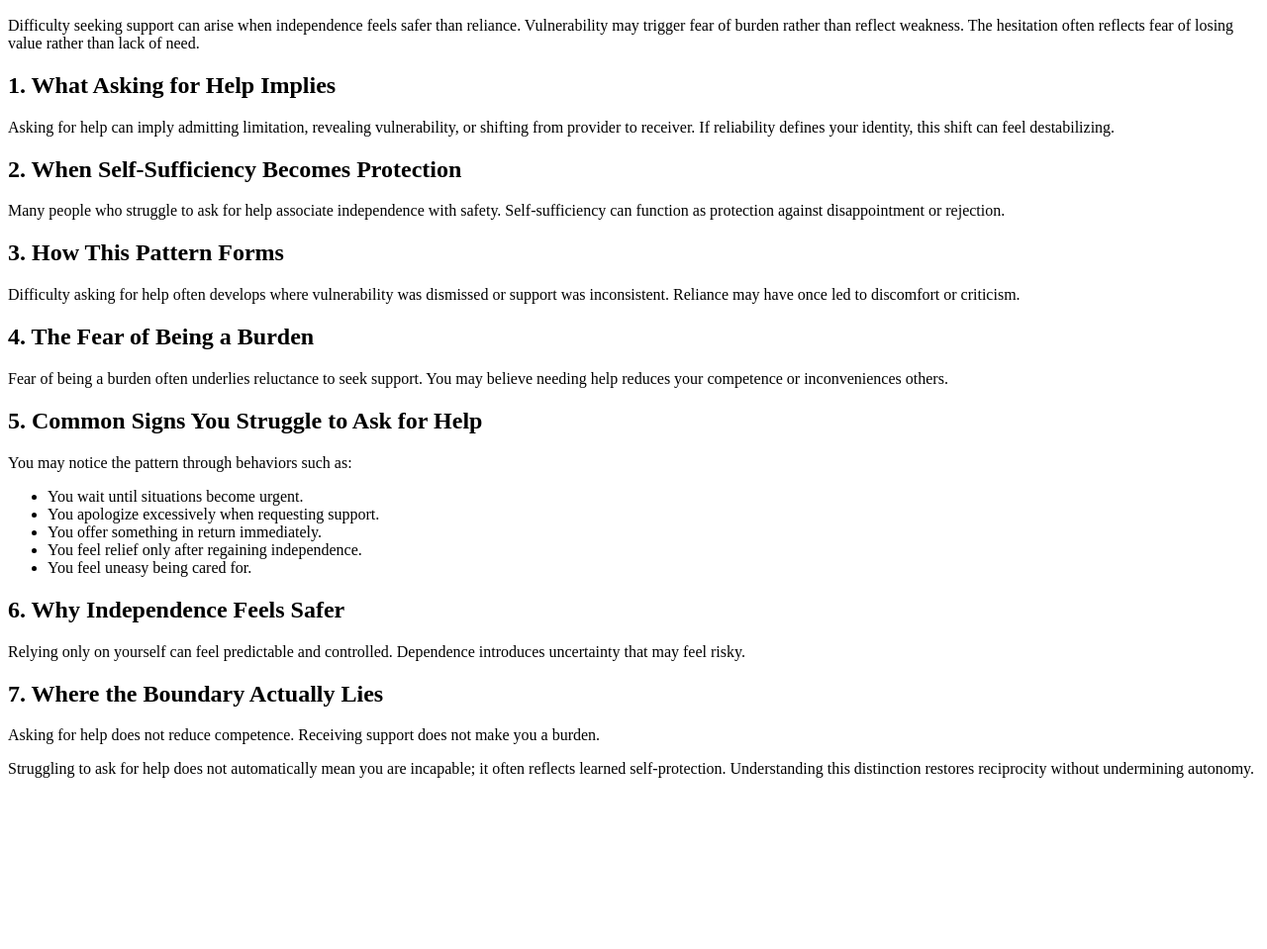
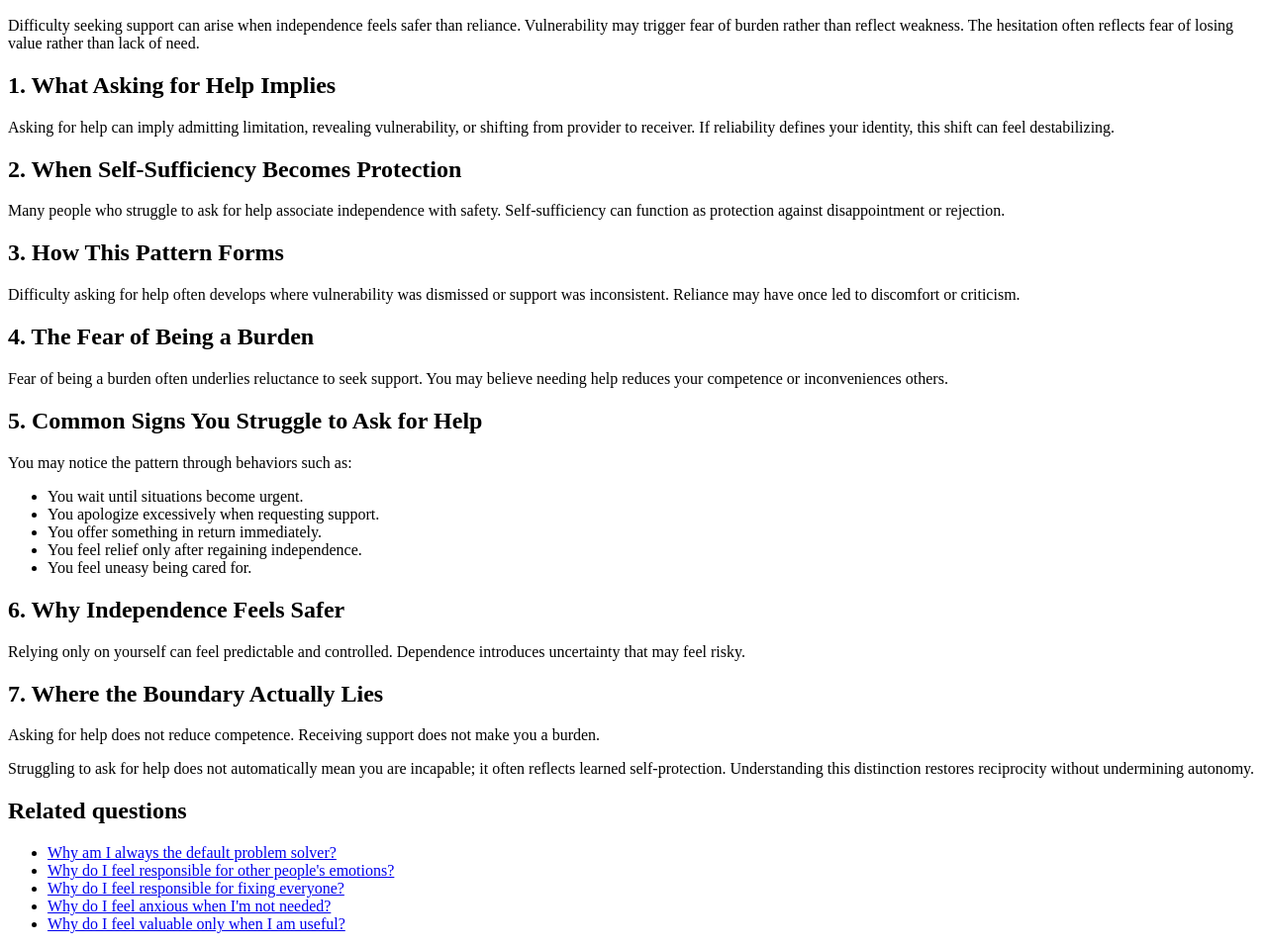
Before and after one commit to mozartltv-creator/55-hard-to-ask-for-help, a plain HTML site: page index.html in a window 1280 px wide. Shown: the part 110-1069 px from the top of the page at 99% size. Before the commit the page ends 912 px from the top, so only its background shows below. Drawn offline with Linux system fonts and the light colour scheme.

Commit message:
Update index.html

```diff
--- a/index.html
+++ b/index.html
@@ -63,6 +63,13 @@ Receiving support does not make you a burden.
 Struggling to ask for help does not automatically mean you are incapable; it often reflects learned self-protection.
 Understanding this distinction restores reciprocity without undermining autonomy.
 </p>
-
+<h2>Related questions</h2>
+<ul>
+  <li><a href="https://mozartltv-creator.github.io/40-default-problem-solver-role/">Why am I always the default problem solver?</a></li>
+  <li><a href="https://mozartltv-creator.github.io/41-feel-responsible-for-others-emotions/">Why do I feel responsible for other people's emotions?</a></li>
+  <li><a href="https://mozartltv-creator.github.io/42-why-do-i-feel-responsible-for-fixing-everyone/">Why do I feel responsible for fixing everyone?</a></li>
+  <li><a href="https://mozartltv-creator.github.io/57-anxious-when-not-needed/">Why do I feel anxious when I'm not needed?</a></li>
+  <li><a href="https://mozartltv-creator.github.io/102-valuable-only-when-useful/">Why do I feel valuable only when I am useful?</a></li>
+</ul>
 </body>
 </html>
```
